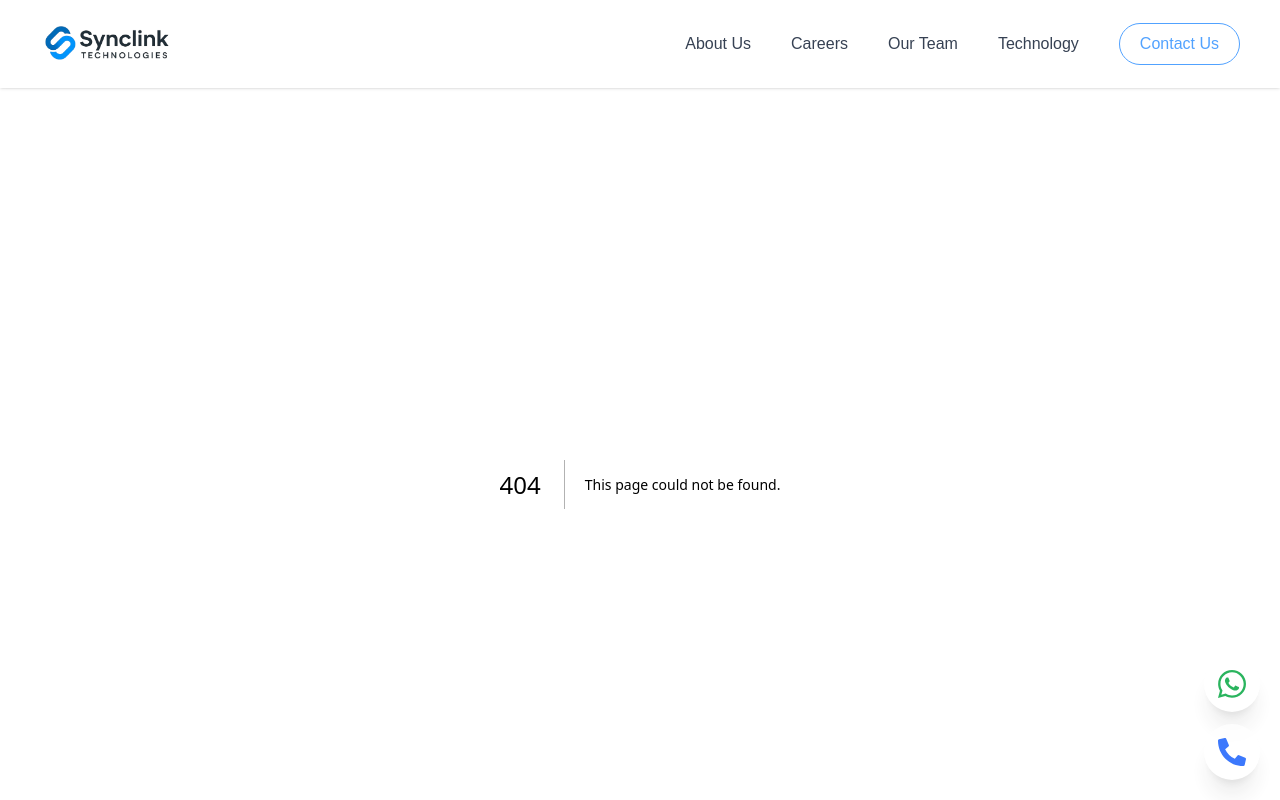
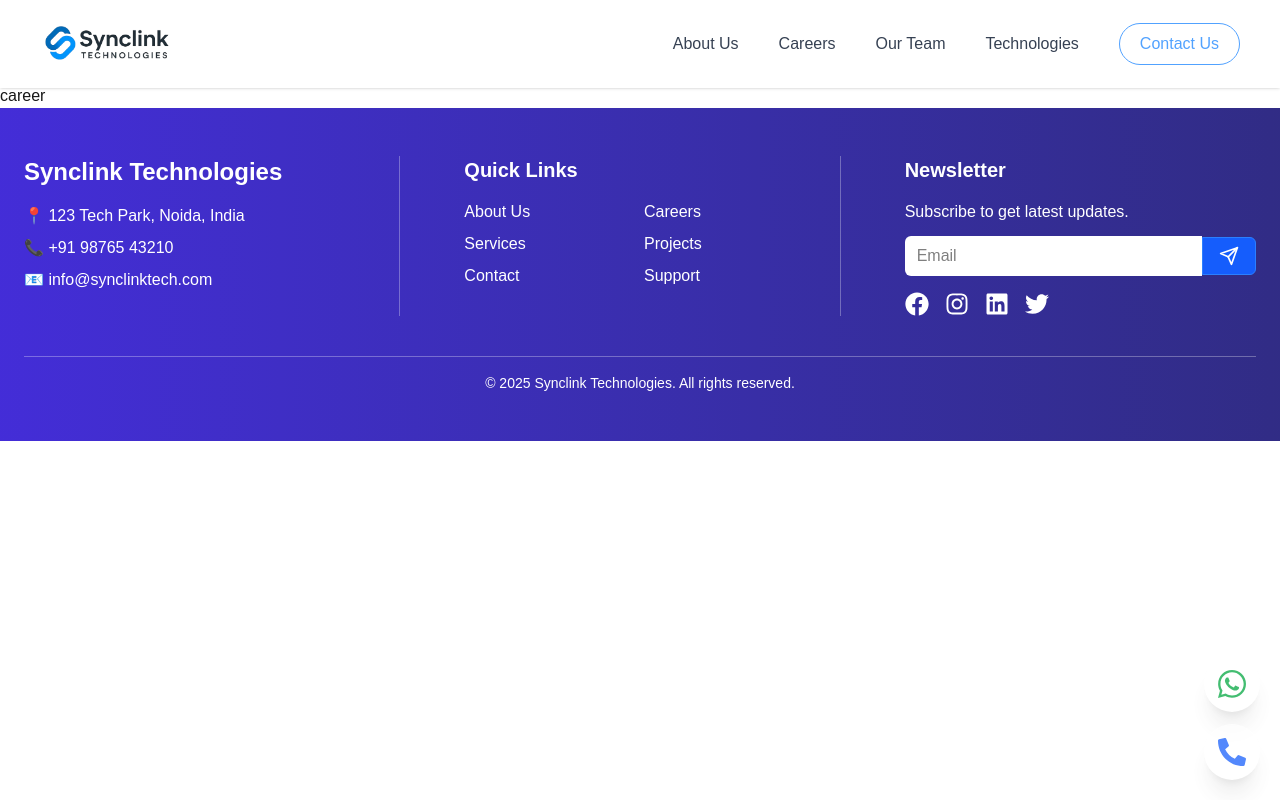
Before and after one commit to satyam-kumar-21/synclink, a Next.js app: page /careers in a window 1280 px wide. Before the commit this address had no page. Shown: the top 800 px of the page. Built offline with nearby package versions, Linux system fonts and the light colour scheme.

Commit message:
social media

```diff
--- /dev/null
+++ b/app/about/IntroSection.jsx
@@ -0,0 +1,11 @@
+import React from 'react'
+
+function IntroSection() {
+  return (
+    <div>
+      <h1>introduction</h1>
+    </div>
+  )
+}
+
+export default IntroSection
--- a/app/about/page.jsx
+++ b/app/about/page.jsx
@@ -1,9 +1,10 @@
+import IntroSection from "./IntroSection"
 
 function page() {
   return (
-    <div>
-      About
-    </div>
+    <>
+      <IntroSection/>
+    </>
   )
 }
 
--- /dev/null
+++ b/app/careers/page.jsx
@@ -0,0 +1,11 @@
+import React from 'react'
+
+function page() {
+  return (
+    <div>
+      career
+    </div>
+  )
+}
+
+export default page
--- a/app/home/HomeHero.jsx
+++ b/app/home/HomeHero.jsx
@@ -9,7 +9,7 @@
   const slides = [
     {
       id: 1,
-      heading: "Synclink Technologies ukko",
+      heading: "Synclink Technologies",
       shortDesc: "Your partner in IT & Software Solutions",
       fullDesc:
         "We provide full-stack development, consultancy, and modern technology solutions tailored to your business needs.",
--- a/components/Header.jsx
+++ b/components/Header.jsx
@@ -31,7 +31,7 @@
                                     <Link href="/about" className="text-gray-700 hover:text-blue-500">About Us</Link>
                                     <Link href="/careers" className="text-gray-700 hover:text-blue-500">Careers</Link>
                                     <Link href="/team" className="text-gray-700 hover:text-blue-500">Our Team</Link>
-                                    <Link href="/technology" className="text-gray-700 hover:text-blue-500">Technology</Link>
+                                    <Link href="/technology" className="text-gray-700 hover:text-blue-500">Technologies</Link>
 
                                     <Link
                                           href="/contact"
--- a/components/SocialMedia.jsx
+++ b/components/SocialMedia.jsx
@@ -8,7 +8,7 @@
 
       {/* WhatsApp */}
       <a
-        href="https://wa.me/91XXXXXXXXXX"
+        href="https://wa.me/917489682644"
         target="_blank"
         rel="noopener noreferrer"
         className="w-14 h-14 rounded-full bg-white shadow-xl flex items-center justify-center animate-pulse"
@@ -18,7 +18,7 @@
 
       {/* Call */}
       <a
-        href="tel:+91XXXXXXXXXX"
+        href="tel:+917489682644"
         className="w-14 h-14 rounded-full bg-white shadow-xl flex items-center justify-center animate-pulse"
       >
         <FaPhoneAlt className="w-7 h-7 text-blue-600" />
```
